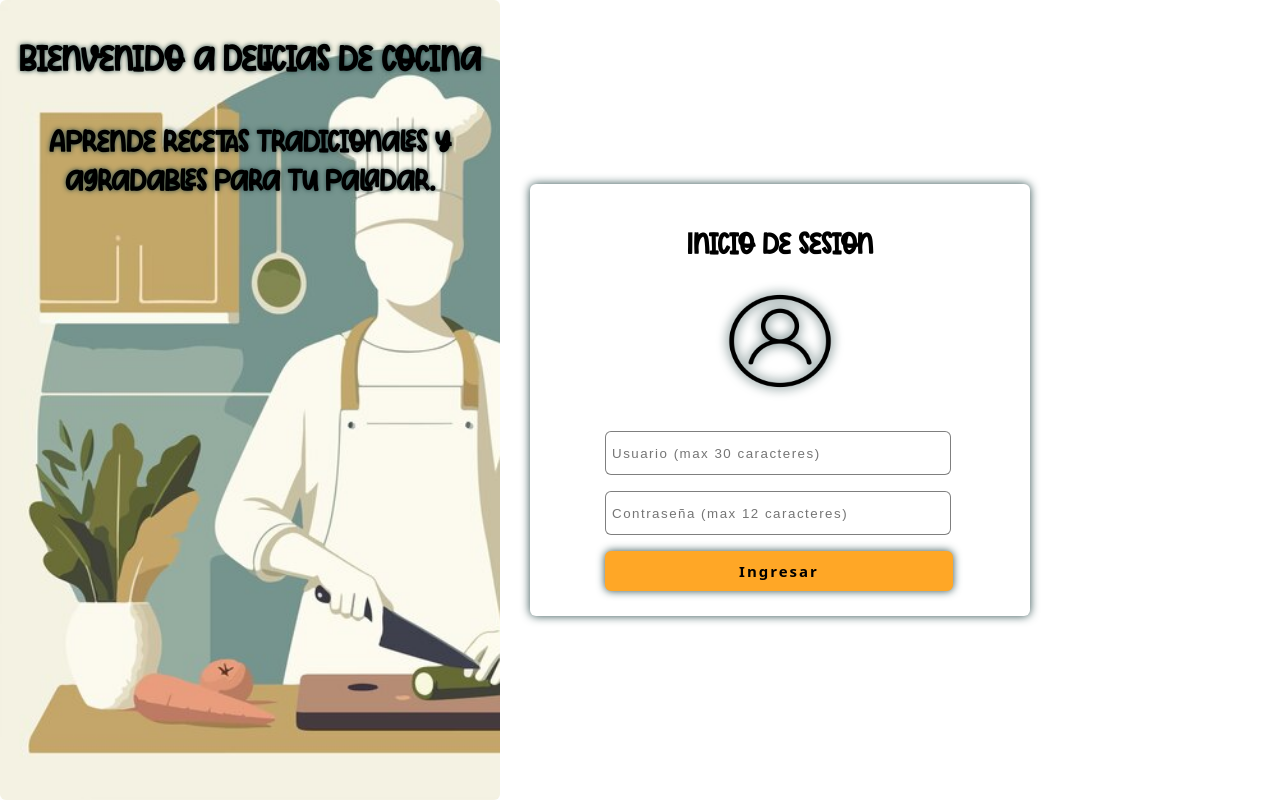
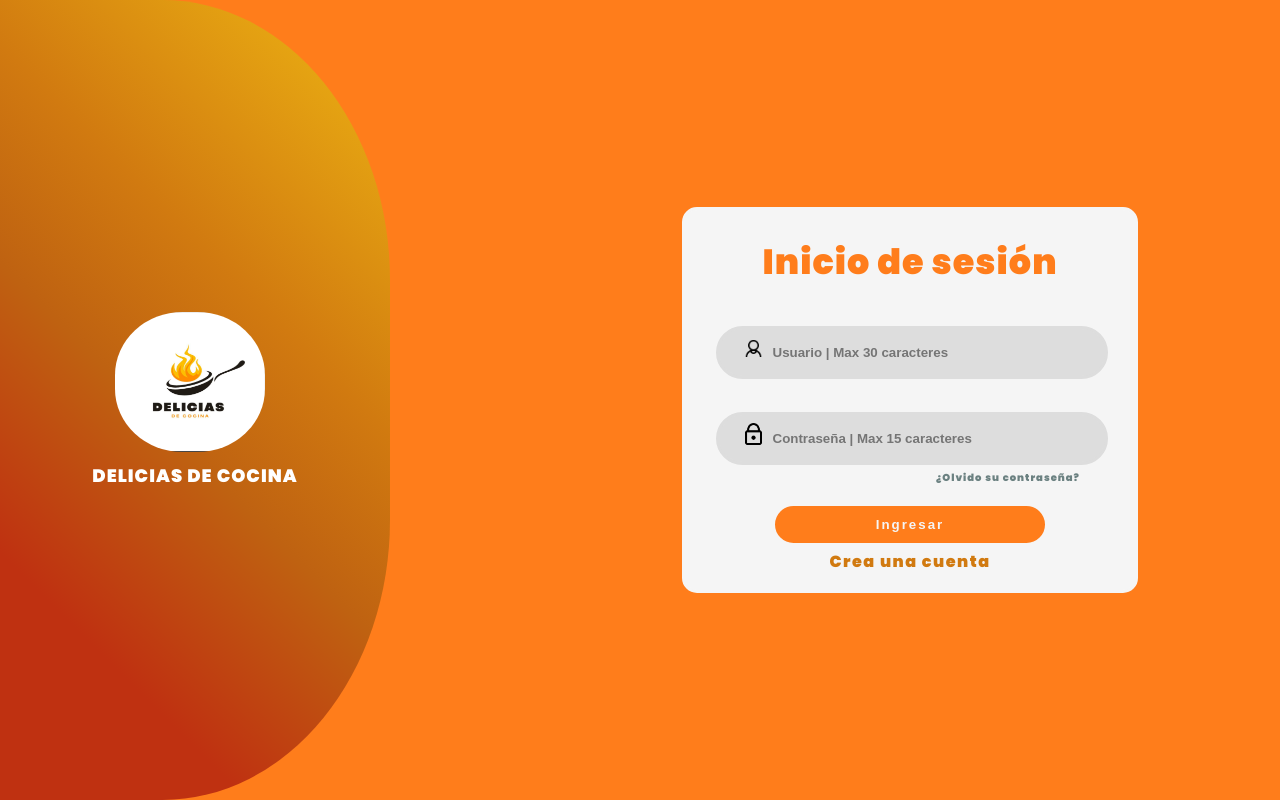
Before and after one commit to Gabrielgit04/aplicacion_de_recetas, a Python web app: template views/login.html in a window 1280 px wide. Run offline with Jinja, Linux system fonts and the light colour scheme; the template is opened without the code that fills it, so the values that code supplies are empty.

Commit message:
login terminado ya

```diff
--- a/views/assets/styles.css
+++ b/views/assets/styles.css
@@ -1,116 +1,240 @@
 body{
-    background-color: rgb(255, 255, 255);
     margin: 0;
+    padding: 0;
+    background-color: #FF7D1B;
+    box-sizing: border-box;
+    font-family:"Inter",Arial, Helvetica, sans-serif;
 }
 
 .container{
     display: grid;
-    grid-template-columns: 500px 500px;
-    height: 500px;
-    margin: 0;
-    column-gap: 30px;
+    grid-template-columns: repeat(2,minmax(450px,3fr));
+    height: 100dvh;
+    width: 100dvw;
+    letter-spacing: 1px;
+    animation:aparicion 1.5s linear;
 }
 
-.img_contain{
-    background: url(imgs/chef_recetas.jpg) fixed left no-repeat ;
-    background-size: contain;
-    text-align: center;
-    height: 100vh;
-    font-family: "lemon", Arial, Helvetica, sans-serif;
-    font-size: 30px;
-    text-shadow: 0 0 5px darkslategray;
-    margin: 0;
-    border-radius: 6px;
-}
-
-.contain_inputs{
-    display: flex;
-    flex-direction: column;
-    min-height: fit-content;
-    width:500px;
-    min-width: fit-content;
-    padding: 10px;
-    background-color:rgb(255, 255, 255);
-    box-shadow: 0 0 10px darkslategray;
-    border-radius: 6px;
-    box-sizing: border-box;
-    text-align: center;
-    font-size: 25px;
-    z-index: 1;
-    font-family: "lemon", Arial, Helvetica, sans-serif;
-    backface-visibility: hidden;
-}
-.contain_inputs form{
-    display: flex;
-    flex-direction: column;
-    gap: 16px;
-    margin-left: 50px;
-    padding: 15px;
-}
-
-.section_inside{
+.semicirculo{
+    width: 650px;
+    background-image: linear-gradient(45deg,#BF3111 35%,#bf6211 55%,#d17a10 70%,#efb813 100%);
+    border-radius: 35%;
     display: flex;
     justify-content: center;
     align-items: center;
+    flex-direction: column;
+    transform: translateX(-40%);
+
 }
-.icon_login{
+
+.login_box{
+    width: 450px;
+    height: 380px;
+    background-color: whitesmoke;
+    border-radius: 15px;
+    border: solid whitesmoke;
+    text-align: center;
+    justify-content: center;
+}
+
+.login_box h2{
+    color:#FF7D1B;
+    margin-top: 25px;
+    font-size: 35px;
+
+}
+
+.semicirculo img{
+    width: 150px;
+    height: 140px;
+    border-radius: 45%;
+    margin:0 0 0 250px;
+}
+.semicirculo h1{
+    color: white;
+    margin:10px 0 0 260px;
+    text-transform: uppercase;
+    font-size: 18px;
+}
+
+.login{
+    min-height: 100dvh;
     display: flex;
     justify-content: center;
-    min-height: fit-content;
-    margin-top: 0;
+    align-items: center;
+    margin: 0 100px 0 0;
+    transition: all ease .2s;
 }
 
-.contain_inputs img{
-    width: 110px;
-    height: 100px;
-    filter: drop-shadow(0 0 6px darkslategray);
+.input_area,.input_password{
+    position: relative;
+    height:50px;
+    line-height: 45px;
+    margin: 30px 0 0px 0;
+    padding: 8px;
+}
+.input_password{
+    margin:20px 0 0 0;
+}
+.entry,.entry_pass{
+    position: absolute;
+    width: 85%;
+    line-height: 45px;
+    outline: none;
+    border-radius: 35px;
+    border: solid #DDDDDD;
+    right: 27px;
+    background-color: #DDDDDD;
+    text-indent: 52px;
+    transition: al ease .2s;
+    /* box-shadow: 0 0 6px darkslategray; */
+}
+.entry:focus::placeholder,.entry_pass:focus::placeholder{
+    opacity: 0;
+}
+.entry::placeholder,.entry_pass::placeholder{
+    font-weight: bold;
 }
 
-.contain_inputs form #user,#password{
-    width: 85%;
-    height: 40px;
-    border-radius: 6px;
-    border: solid rgba(0, 0, 0, 0.5) 1px;
-    text-indent: 4px;
-    letter-spacing: 1.5px;
+.labelline,.labelline_pass{
+    position: absolute;
+    z-index: 1111;
+    font-size: 13;
+    font-weight: bold;
+    padding: 0.5;
+    margin: 0 48px;
 }
-.contain_inputs form #user:focus::placeholder, form #password:focus::placeholder{
-    outline: solid #ffa726;
-    opacity: 0;
+.icon_user,.icon_lock{
+    width: 25px;
+    height: 25px;
+    margin: 10px 0;
+}
+article{
+    width: 100%;
+    display: flex;
+    justify-content: end;
+    align-items: center;
+
 
 }
-.contain_inputs form #user:focus, form #password:focus{
-    outline: solid #ffa726;
+article a{
+    width: fit-content;
+    height: fit-content;
+    margin-right: 55px;
+    font-size: 10px;
+    color: rgba(47, 79, 79, 0.697);
+    text-decoration: none;
+    transition: .3s;
+}
+article a:active{
+    color: #FF7D1B;
+    transition: all ease .4s;
+}
+.link_registro{
+    letter-spacing: 1.5px;
+    color: #d17a10;
+    text-decoration: none;
+}
+.link_registro:active{
+    color: #FF7D1B;
+    transition: .4s;
+
 }
 
+button{
+    margin: 20px 0 6px 0 ;
+    padding: 8px;
+    width: 60%;
+    border-radius: 20px;
+    letter-spacing: 2px;
+    font-weight: bold;
+    background-color: #FF7D1B;
+    cursor: pointer;
+    color: whitesmoke;
+    transition: al ease .2s;
+    border: solid #FF7D1B;
+}
+button:hover{
+    color:#FF7D1B;
+    background-color: #222222;
+    outline: #222222;
+    transition: all ease .4s;
+    text-shadow: 0 0 5px #FF7D1B;
+    border: solid #222222;
+}
+button:active{
+    scale: 0.8;
+    transition: .4s;
 
-form button{
-    width: 87%;
-    height: 40px;
-    border-radius: 6px;
-    border: solid #ffa726;
-    background-color: #ffa726;
-    cursor: pointer;
-    font-weight: bold;
-    font-size: 15px;
-    letter-spacing: 2px;
-    font-family: system-ui, -apple-system, BlinkMacSystemFont, 'Segoe UI', Roboto;
-    transition: all ease .4s;
-    box-shadow: 0 0 8px darkslategray;
 }
 
-form button:hover{
-    background-color: black;
-    color: #ffa726;
-    text-shadow: 0 0 8px #ffa726;
-    border-radius: 6px;
-    border:solid black;
-    transform: scale(1.03);
-    box-shadow: 0 0 8px #ffa726;
+@media(width < 400px){
+    .semicirculo{
+        width: 560px;
+        background-image: linear-gradient(0deg, transparent);
+        flex-direction: row;
+        justify-content: space-around;
+        margin-top: 20px;
+    }
+    .semicirculo img{
+        width: 60px;
+        height: 50px;
+        margin:0 0 0 240px;
+        border-radius: 50%;
+    }
+    .semicirculo h1{
+        margin:20px 30px 20px 0;
+        font-size: 20px;
+    }
+
+    .login_box{
+        width: 350px;
+        margin-right:0px;
+    }
+    .login_box h2{
+        font-size: 30px;
+    }
+    .entry,.entry_pass{
+        right: 35px;
+        text-indent: 50px;
+        width: 75%;
+        margin: 20px 0 10 0;
+    }
+    .icon_user,.icon_lock{
+        margin-left:5px;
+    }
+    article a{
+        font-size: 9px;
+        letter-spacing: 1px;
+    }
+    .link_registro{
+        font-size: 12px;
+    }
+    button{
+        width: 55%;
+        margin: 30px 0 10px 0;
+    }
+
+    .container{
+        grid-template-columns: 1fr;
+
+    }
+
 }
 
+@font-face {
+    font-family: "Inter";
+    src: url(http://127.0.0.1:5500/views/assets/fonts/Poppins-Black.ttf), format("truetype");
+}
 
-@font-face {
-    font-family: "lemon";
-    src: url(http://127.0.0.1:5500/views/assets/fonts/NCLLemonadeGloshrify-Regular.ttf) format("truetype");
+@keyframes aparicion{
+    from{
+            transform: translateY(-100%);
+            opacity: 0;
+    }
+    to{
+            transform: translateY(0%);
+            opacity: 1;
+
+    }
 }
--- a/views/login.html
+++ b/views/login.html
@@ -4,35 +4,47 @@
     <meta charset="UTF-8">
     <meta name="viewport" content="width=device-width, initial-scale=1.0">
     <link rel="stylesheet" href="assets/styles.css">
+    <link rel=" icon" href="assets/imgs/logo.jpg" type="image/x-icon">
     <title>Inicio de sesion</title>
 </head>
 <body>
     <section class="container">
 
-        <div class="img_contain">
-            <article>
-                <h1>Bienvenido a Delicias de cocina</h1>
-                <h4>Aprende recetas tradicionales y agradables para tu paladar.</h4>
-            </article>
+        <div class="semicirculo">
+            <img src="assets/imgs/logo.jpg" alt="logo_delicias_de_cocina">
+            <h1>Delicias de cocina</h1>
+
+
         </div>
-        <section class="section_inside">
+        <div class="login">
 
-            <div class="contain_inputs">
-            <h3>Inicio de sesion</h3>
-            <figure class="icon_login">
-                <img src="assets/imgs/woshishangjia.png" alt="">
-            </figure>
 
-            <form action="#" method="post">
+                <div class="login_box">
+            <header><h2>Inicio de sesión</h2></header>
 
-                    <input type="text" name="username" id="user" placeholder="Usuario (max 30 caracteres)" required>
-                    <input type="password" name="contra" id="password" placeholder="Contraseña (max 12 caracteres)" required>
-                    <button>Ingresar</button>
+            <form action="#" method="post" autocomplete="off">
 
+                <div class="input_area">
+                    <input type="text" name="username" class="entry"  placeholder="Usuario | Max 30 caracteres" required>
+                    <div class="labelline"><span><img src="assets/imgs/icon/icon_user.png" alt="icon" class="icon_user"></span></div>
+                </div>
+
+                <div class="input_password">
+                    <input type="password" class="entry_pass"   name="password"   placeholder="Contraseña | Max 15 caracteres" required>
+                    <div class="labelline_pass"><span><img src="assets/imgs/icon/icons8-lock-48.png" alt="icon" class="icon_user"></span>
+                    </div>
+                </div>
+                <article>
+                    <a href="#">¿Olvido su contraseña?</a>
+                </article>
+
+                <button>Ingresar</button>
             </form>
-            </div>
-        </section>
+            <a href="#" class="link_registro">Crea una cuenta</a>
 
+
+        </div>
+    </div>
     </section>
 
 </body>
```
Also changed, not shown: views/assets/fonts/Inter-VariableFont_opsz,wght.ttf (added), views/assets/fonts/Poppins-Black.ttf (added), views/assets/imgs/chef_recetas.jpg (deleted), views/assets/imgs/icon/icon_lock.png (added), views/assets/imgs/icon/icon_user.png (added), views/assets/imgs/icon/icons8-lock-48.png (added), views/assets/imgs/logo.jpg (added), views/assets/imgs/woshishangjia.png (deleted).
